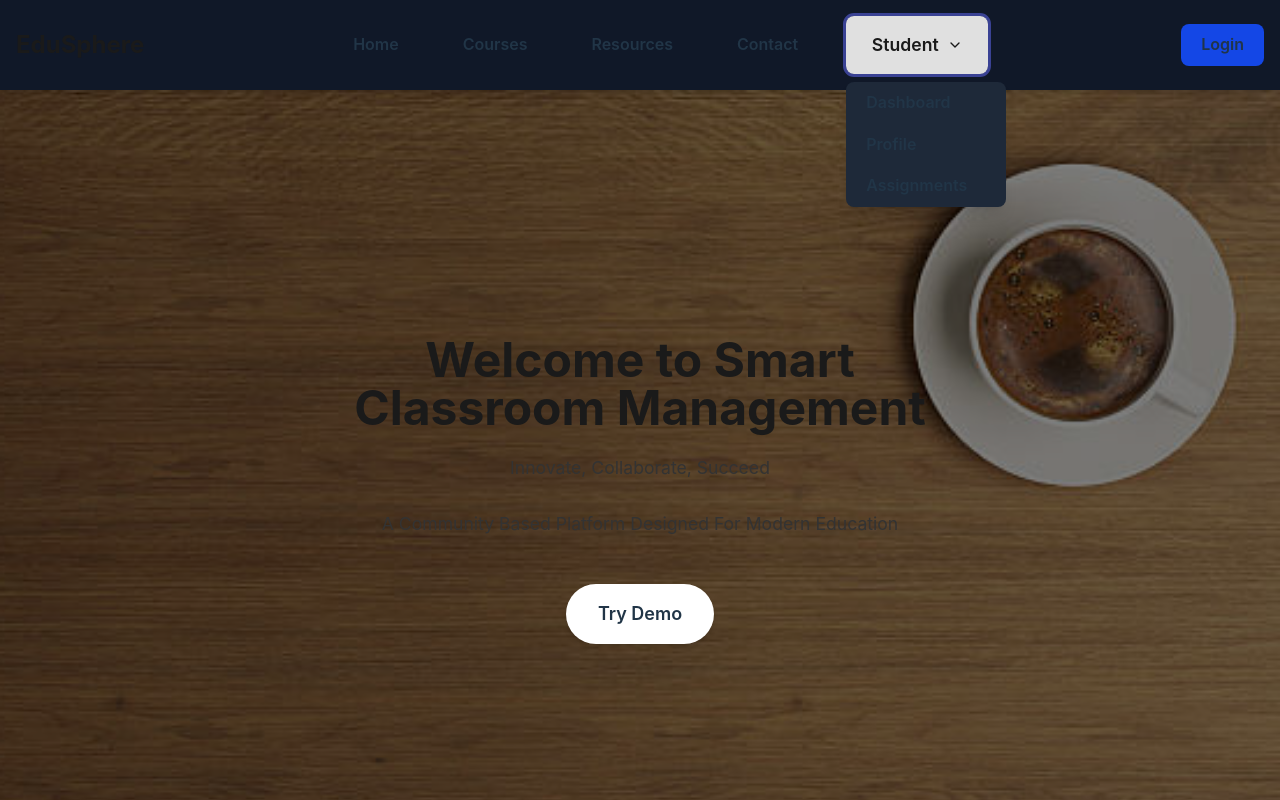
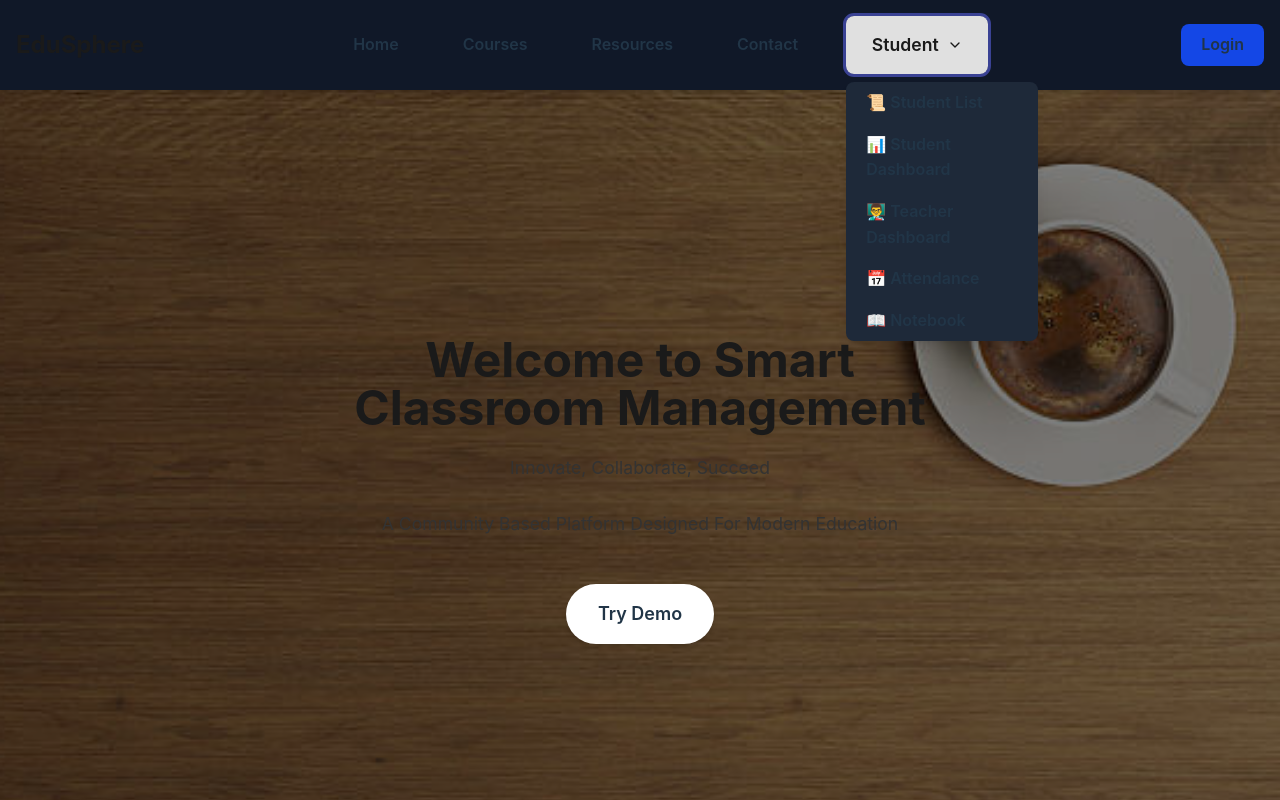
Before and after one commit to t-suraj21/Smart-classRoom, a React (Vite) app: page / in a window 1280 px wide. Both pictures are taken after a click on the button "Student". Shown: the top 800 px of the page. Built offline with nearby package versions, Linux system fonts and the light colour scheme.

Commit message:
push new element

```diff
--- a/src/components/Header.jsx
+++ b/src/components/Header.jsx
@@ -1,5 +1,5 @@
 import React, { useState } from "react";
-import { Menu, X, UserCircle, ChevronDown } from "lucide-react";
+import { Menu, X, ChevronDown } from "lucide-react";
 import { Link } from "react-router-dom";
 
 const Header = () => {
@@ -9,16 +9,14 @@ const Header = () => {
   return (
     <header className="bg-gray-900 text-white p-4 shadow-md sticky top-0 z-50">
       <div className="container mx-auto flex justify-between items-center">
-
-        {/* Website Name */}
         <h2 className="text-2xl font-bold text-white">EduSphere</h2>
 
         {/* Desktop Navigation */}
         <nav className="hidden md:flex items-center gap-8">
           <NavItem text="Home" to="/home" />
           <NavItem text="Courses" to="/CoursePage" />
-          <NavItem text="Resources" to="/ResourcePage" />
-          <NavItem text="Contact" to="/contact" /> {/* Corrected path */}
+          <NavItem text="Resources" to="/resources" />
+          <NavItem text="Contact" to="/ContactPage" />
 
           {/* Student Dropdown */}
           <div className="relative">
@@ -29,57 +27,25 @@ const Header = () => {
               Student <ChevronDown className="w-4 h-4" />
             </button>
             {studentDropdown && (
-              <div className="absolute left-0 mt-2 w-40 bg-gray-800 rounded-lg shadow-lg">
-                <DropdownItem text="Dashboard" to="/student/dashboard" />
-                <DropdownItem text="Profile" to="/student/profile" />
-                <DropdownItem text="Assignments" to="/student/assignments" />
+              <div className="absolute left-0 mt-2 w-48 bg-gray-800 rounded-lg shadow-lg">
+                <DropdownItem text="📜 Student List" to="/student/Student-list" />
+                <DropdownItem text="📊 Student Dashboard" to="/student/Dashboard" />
+                <DropdownItem text="👨‍🏫 Teacher Dashboard" to="/teacher/Dashboard" />
+                <DropdownItem text="📅 Attendance" to="/student/Attendance" />
+                <DropdownItem text="📖 Notebook" to="/student/Notebook" />
               </div>
             )}
           </div>
         </nav>
 
-        {/* Login Button */}
         <Link to="/login" className="hidden md:block bg-blue-700 px-5 py-2 rounded-lg hover:bg-blue-800 transition">
           Login
         </Link>
 
-        {/* Mobile Menu Button */}
         <button className="md:hidden" onClick={() => setMenuOpen(!menuOpen)}>
           {menuOpen ? <X className="w-6 h-6" /> : <Menu className="w-6 h-6" />}
         </button>
       </div>
-
-      {/* Mobile Navigation */}
-      {menuOpen && (
-        <nav className="md:hidden flex flex-col bg-gray-800 p-4 space-y-2 mt-2 rounded-lg">
-          <NavItem text="Home" to="/home" />
-          <NavItem text="Courses" to="/CoursePage" />
-          <NavItem text="Resources" to="/ResourcePage" />
-          <NavItem text="Contact" to="/contact" /> {/* Corrected path */}
-
-          {/* Student Dropdown */}
-          <div className="flex flex-col">
-            <button
-              onClick={() => setStudentDropdown(!studentDropdown)}
-              className="flex justify-between items-center px-4 py-2 hover:text-blue-400"
-            >
-              Student <ChevronDown className="w-4 h-4" />
-            </button>
-            {studentDropdown && (
-              <div className="ml-4 space-y-2">
-                <DropdownItem text="Dashboard" to="/student/dashboard" />
-                <DropdownItem text="Profile" to="/student/profile" />
-                <DropdownItem text="Assignments" to="/student/assignments" />
-              </div>
-            )}
-          </div>
-
-          {/* Login Button */}
-          <Link to="/login" className="bg-blue-700 text-center py-2 rounded-lg hover:bg-blue-800 transition">
-            Login
-          </Link>
-        </nav>
-      )}
     </header>
   );
 };
```
Also changed, not shown: src/components/student /Attendance.jsx (added), src/components/student /Dashboard.jsx (added), src/components/student /Notebook.jsx (added), src/components/student /StudentList.jsx (added), src/components/student /TeacherDashboard.jsx (added).
